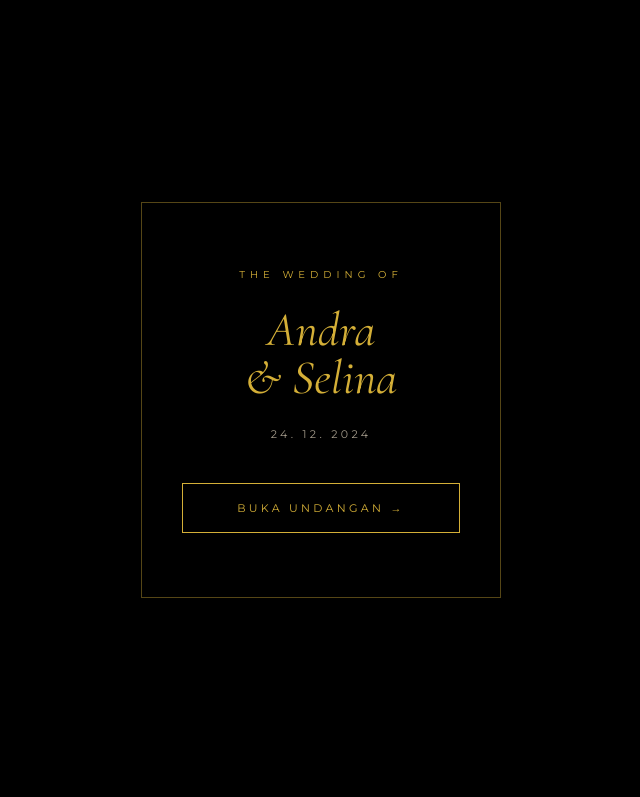
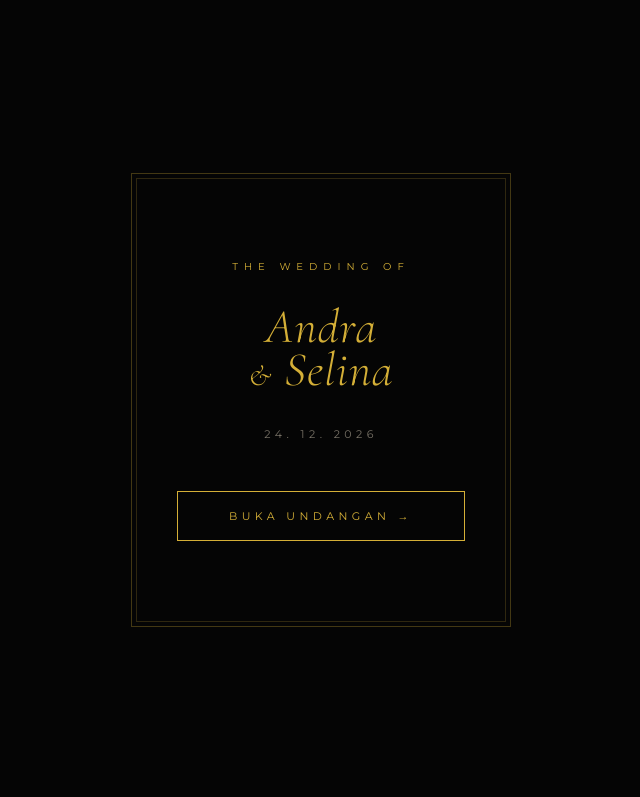
Before and after one commit to supriatna02030-blip/undangan_pernikhan_pro, a plain HTML site: page index.html in a window 1280 px wide. Shown: the top 797 px of the page, without its empty margins (319-959 px from the left). Drawn offline with nearby package versions, Linux system fonts and the light colour scheme.

Commit message:
Update index.html

```diff
--- a/index.html
+++ b/index.html
@@ -2,68 +2,75 @@
 <html lang="id">
 <head>
 <meta charset="UTF-8"><meta name="viewport" content="width=device-width,initial-scale=1">
-<title>Andra & Selina - Royal Gold</title>
+<title>The Wedding of Andra & Selina - Royal Gold</title>
 <script src="https://cdn.tailwindcss.com"></script>
-<link href="https://fonts.googleapis.com/css2?family=Cormorant+Garamond:ital,wght@0,400;0,600;1,400&family=Montserrat:wght@300;400&display=swap" rel="stylesheet">
+<link href="https://fonts.googleapis.com/css2?family=Cormorant+Garamond:ital,wght@0,300;1,300;1,600&family=Montserrat:wght@300;400&display=swap" rel="stylesheet">
 <style>
-body{font-family:'Montserrat';background:#050505;color:#E8DCC6}
+body{font-family:Montserrat;background:#070707;color:#E8DCC6;letter-spacing:0.05em}
 .serif{font-family:'Cormorant Garamond'}
-.gold{color:#D4AF37}.border-gold{border-color:#D4AF37}
+.gold{color:#D4AF37}
+@keyframes fadeIn{from{opacity:0;transform:translateY(20px)}to{opacity:1;transform:translateY(0)}}
+.fade{animation:fadeIn 1.2s ease forwards}
 </style>
 </head>
-<body class="overflow-x-hidden">
+<body>
 
 <!-- COVER -->
-<div id="cover" class="fixed inset-0 z-[999] bg-black flex items-center justify-center p-6 text-center transition-all duration-1000">
-  <div class="w-full max-w-[360px] border border-[#D4AF37]/40 p-10 py-16">
-    <p class="text-[10px] tracking-[0.5em] gold">THE WEDDING OF</p>
-    <h1 class="serif text-5xl italic gold mt-6 leading-none">Andra<br>& Selina</h1>
-    <p class="text-[11px] tracking-[0.3em] mt-6 opacity-70">24. 12. 2024</p>
-    <button onclick="buka()" class="mt-10 w-full border border-gold py-4 text-[11px] tracking-[0.3em] gold hover:bg-[#D4AF37] hover:text-black transition">BUKA UNDANGAN →</button>
+<div id="cover" class="fixed inset-0 z-[99] bg-[#050505] flex items-center justify-center p-6">
+  <div class="w-full max-w-[380px] border border-[#D4AF37]/30 p-1">
+    <div class="border border-[#D4AF37]/20 p-10 py-20 text-center">
+      <p class="text-[10px] tracking-[0.6em] gold">THE WEDDING OF</p>
+      <h1 class="serif text-5xl italic gold mt-8 leading-[0.9]">Andra<br><span class="text-3xl">&</span> Selina</h1>
+      <p class="text-[11px] tracking-[0.4em] mt-8 opacity-50">24. 12. 2026</p>
+      <button onclick="buka()" class="mt-12 w-full border border-[#D4AF37] text-[#D4AF37] py-4 text-[11px] tracking-[0.4em] hover:bg-[#D4AF37] hover:text-black transition-all">BUKA UNDANGAN →</button>
+    </div>
   </div>
 </div>
 
-<!-- MUSIK -->
-<audio id="musik" loop src="https://www.soundhelix.com/examples/mp3/SoundHelix-Song-1.mp3"></audio>
+<audio id="musik" loop src="https://cdn.pixabay.com/download/audio/2022/05/27/audio_1808fbf07a.mp3"></audio>
 
 <div class="max-w-[480px] mx-auto">
 
 <!-- HERO -->
-<div class="min-h-screen flex flex-col items-center justify-center text-center px-8">
-  <p class="text-[10px] tracking-[0.5em] gold">YOU ARE INVITED</p>
-  <h2 class="serif text-6xl italic gold mt-8">Andra<br>& Selina</h2>
-  <p class="mt-8 text-[11px] tracking-widest opacity-60">THE KAYANA ESTATE, LOMBOK<br>24 DECEMBER 2024 - 16.00 WIB</p>
+<div class="min-h-[90vh] flex flex-col items-center justify-center text-center px-8 pt-20">
+  <p class="text-[10px] tracking-[0.6em] gold fade">YOU ARE INVITED</p>
+  <h2 class="serif text-[64px] leading-[0.9] italic gold mt-10 fade" style="animation-delay:0.2s">Andra<br>& Selina</h2>
+  <p class="text-[11px] tracking-[0.3em] mt-10 opacity-60 leading-relaxed fade" style="animation-delay:0.4s">THE KAYANA ESTATE, LOMBOK<br>24 DECEMBER 2026 - 16.00 WIB</p>
 
-  <!-- COUNTDOWN -->
-  <div class="grid grid-cols-4 gap-3 mt-12 w-full">
-    <div class="border border-gold/20 py-4"><p id="d" class="serif text-2xl gold">00</p><p class="text-[8px] tracking-widest">HARI</p></div>
-    <div class="border border-gold/20 py-4"><p id="h" class="serif text-2xl gold">00</p><p class="text-[8px] tracking-widest">JAM</p></div>
-    <div class="border border-gold/20 py-4"><p id="m" class="serif text-2xl gold">00</p><p class="text-[8px] tracking-widest">MENIT</p></div>
-    <div class="border border-gold/20 py-4"><p id="s" class="serif text-2xl gold">00</p><p class="text-[8px] tracking-widest">DETIK</p></div>
+  <!-- COUNTDOWN FIX -->
+  <div class="grid grid-cols-4 gap-3 mt-16 w-full fade" style="animation-delay:0.6s">
+    <div class="border border-white/10 py-5"><p id="d" class="serif text-3xl gold">00</p><p class="text-[8px] tracking-[0.3em] mt-1 opacity-60">HARI</p></div>
+    <div class="border border-white/10 py-5"><p id="h" class="serif text-3xl gold">00</p><p class="text-[8px] tracking-[0.3em] mt-1 opacity-60">JAM</p></div>
+    <div class="border border-white/10 py-5"><p id="m" class="serif text-3xl gold">00</p><p class="text-[8px] tracking-[0.3em] mt-1 opacity-60">MENIT</p></div>
+    <div class="border border-white/10 py-5"><p id="s" class="serif text-3xl gold">00</p><p class="text-[8px] tracking-[0.3em] mt-1 opacity-60">DETIK</p></div>
   </div>
 </div>
 
 <!-- AKAD -->
-<div class="px-8 py-20 text-center border-t border-gold/10">
-  <h3 class="serif text-3xl italic gold">Akad & Resepsi</h3>
-  <p class="mt-6 text-xs leading-relaxed opacity-70">The Kayana Estate<br>Jl. Pantai Senggigi, Lombok<br><br>Sabtu, 24 Desember 2024<br>16:00 WIB - Selesai</p>
-  <a href="https://maps.app.goo.gl/..." target="_blank" class="inline-block mt-8 border border-gold/40 px-10 py-4 text-[10px] tracking-[0.3em] gold">LIHAT LOKASI DI MAPS →</a>
-  <a href="https://wa.me/6281234567890?text=Halo%20Supriatna%20Studio%2C%20saya%20mau%20RSVP%20Andra%20%26%20Selina" target="_blank" class="block mt-4 bg-[#D4AF37] text-black px-10 py-4 text-[10px] tracking-[0.3em] font-bold">KONFIRMASI KEHADIRAN (WA)</a>
+<div class="px-8 py-24 text-center border-t border-[#D4AF37]/10">
+  <p class="text-[10px] tracking-[0.5em] gold">SAVE THE DATE</p>
+  <h3 class="serif text-4xl italic gold mt-6">Akad & Resepsi</h3>
+  <div class="w-[40px] h-[1px] bg-[#D4AF37]/40 mx-auto mt-8"></div>
+  <p class="mt-8 text-[13px] leading-relaxed opacity-70 font-light">The Kayana Estate<br>Jl. Pantai Senggigi No. 88, Lombok<br><br>Sabtu, 24 Desember 2026<br>Pukul 16:00 WIB - Selesai</p>
+  <a href="https://maps.google.com" target="_blank" class="inline-block mt-10 w-full border border-[#D4AF37]/40 py-5 text-[10px] tracking-[0.4em] gold">LIHAT LOKASI DI MAPS →</a>
+  <a href="https://wa.me/6281234567890?text=Halo%20kak%20saya%20mau%20hadir%20di%20acara%20Andra%20%26%20Selina" target="_blank" class="block mt-3 w-full bg-[#D4AF37] text-black py-5 text-[10px] tracking-[0.4em] font-bold">KONFIRMASI KEHADIRAN VIA WA</a>
 </div>
 
-<div class="text-center py-10 text-[9px] tracking-[0.4em] opacity-20">SUPRIATNA DIGITAL STUDIO - PREMIUM Rp 850k</div>
+<div class="text-center py-12 text-[8px] tracking-[0.5em] opacity-20">SUPRIATNA DIGITAL STUDIO - PREMIUM COLLECTION</div>
+
 </div>
 
 <script>
 function buka(){
   document.getElementById('cover').style.transform='translateY(-100%)';
-  document.getElementById('musik').play();
+  document.getElementById('cover').style.transition='1s';
+  document.getElementById('musik').play().catch(()=>{});
   setTimeout(()=>document.getElementById('cover').style.display='none',1000)
 }
-// countdown 24 dec 2024
-const target = new Date("Dec 24, 2024 16:00:00").getTime();
+const target = new Date("Dec 24, 2026 16:00:00").getTime();
 setInterval(()=>{
-  const now = new Date().getTime(); const j = target-now;
+  const now = new Date().getTime(); let j = target-now;
+  if(j<0) j=0;
   document.getElementById('d').innerText=Math.floor(j/(1000*60*60*24));
   document.getElementById('h').innerText=Math.floor((j%(1000*60*60*24))/(1000*60*60));
   document.getElementById('m').innerText=Math.floor((j%(1000*60*60))/(1000*60));
```
